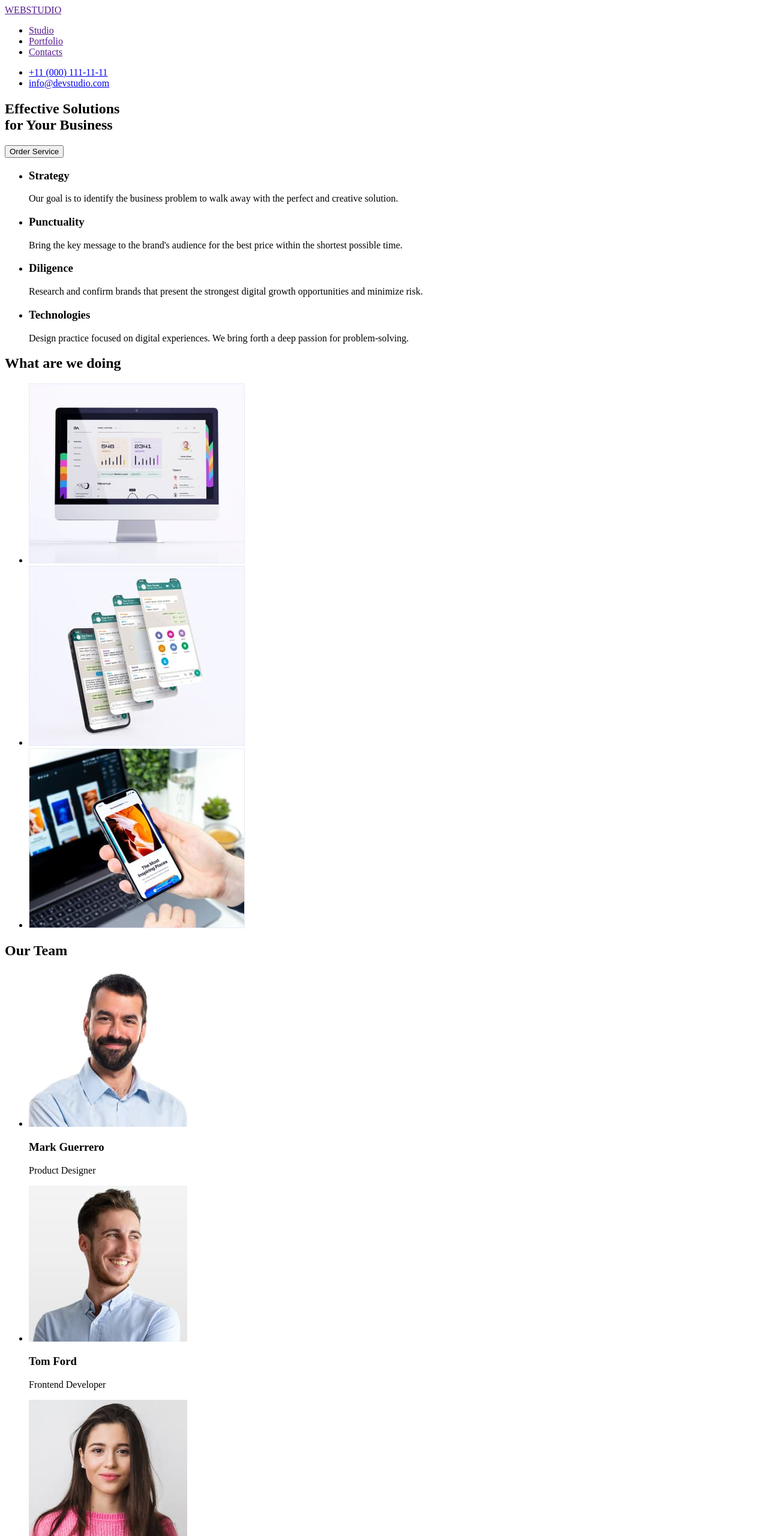
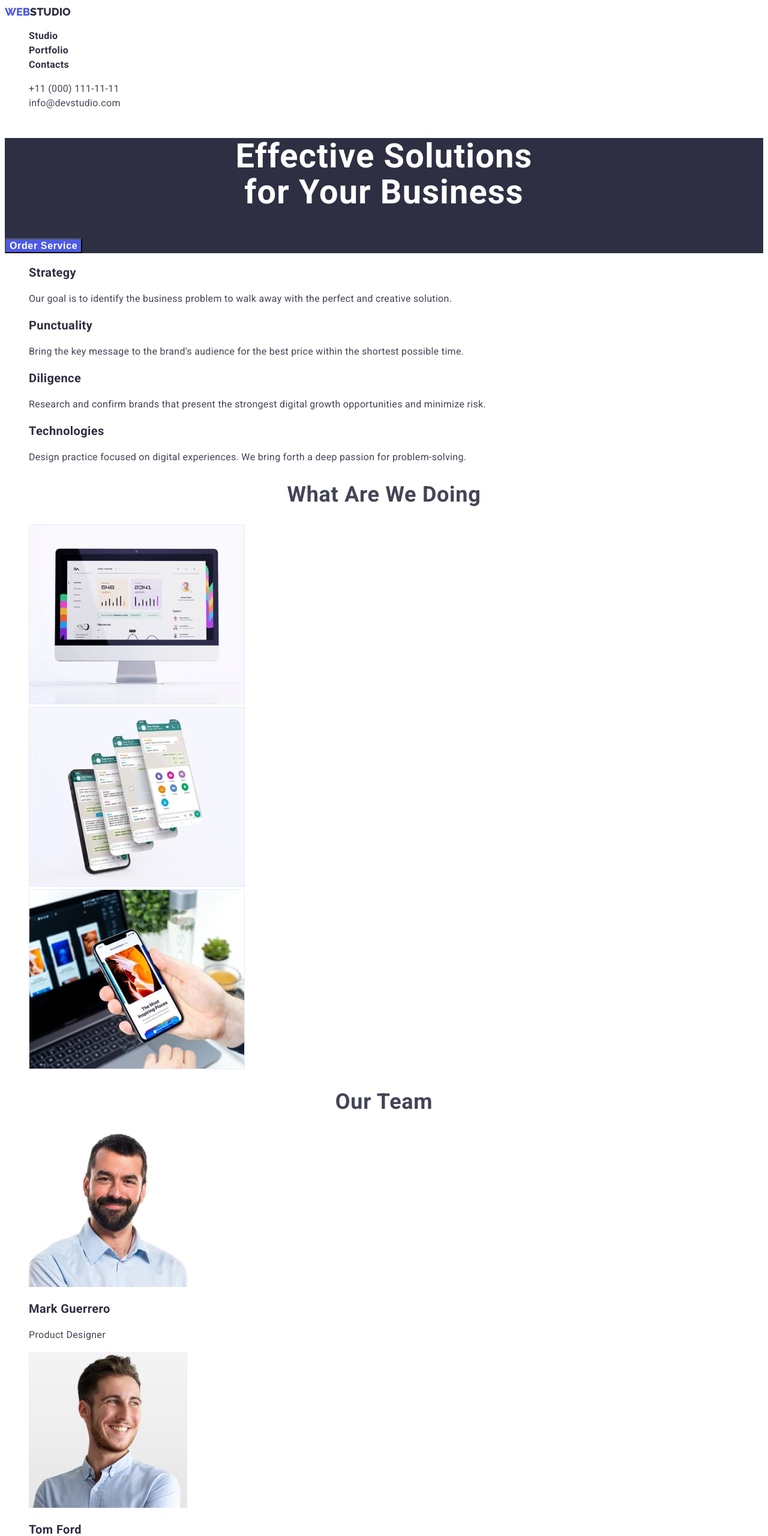
Before and after one commit to PoliukhovychAnna/goit-markup-hw-02, a plain HTML site: page index.html in a window 1280 px wide. Shown: the top 2560 px of the page at 60% size. Drawn offline with Linux system fonts and the light colour scheme.

Commit message:
added css

```diff
--- /dev/null
+++ b/css/styles.css
@@ -0,0 +1,172 @@
+:root {
+    --primary-font:'Roboto',sans-serif;
+    --bold-color:#2E2F42;
+    --normal-color: #434455;
+    --main-blue:#4D5AE5}
+
+body {font-family: var(--primary-font)}
+
+.list { list-style: none;}
+
+a { text-decoration: none}
+
+/*============================== HEADER ============================*/
+.logo-dark, .logo-dark:hover, .logo-dark:focus,.logo-dark:active {
+    font-family: 'Raleway',sans-serif;
+    font-weight: 800;
+    font-size: 18px;
+    line-height: 1.33;
+    color: var(--bold-color);}
+
+
+.span {color: var(--main-blue);}
+
+
+.nav-list-item {
+    font-weight: 600;
+    font-size: 16px;
+    line-height: 1.5;
+    letter-spacing: 0.02em;
+    color:var(--bold-color)}
+
+.nav-list-item:hover,
+.nav-list-item:focus {color: var(--normal-color)}
+.nav-list-item:active {color: var(--main-blue);}
+
+.contacts-item {
+    font-weight: 400;
+    font-size: 16px;
+    line-height: calc(24/16);
+    letter-spacing: 0.02em;
+    color: var(--normal-color);}
+.contacts-item:hover,
+.contacts-item:focus { color: var(--main-blue);}
+
+/*============================== HERO ============================*/
+.hero {
+    background-color: #2E2F42;;
+}
+.hero-title {
+    font-weight: 600;
+    font-size: 56px;
+    line-height: calc(60/56);
+    text-align: center;
+    letter-spacing: 0.02em;
+    color: #FFFFFF;}
+
+.main-button {
+    cursor: pointer;
+    background-color: #4D5AE5;
+    color: #FFFFFF;
+    font-weight: 600;
+    font-size: 16px;
+    line-height: calc(19/16);
+    align-items: center;
+    letter-spacing: 0.04em;}
+.main-button:active {background-color: #404BBF;}
+
+/*============================== ADVANTAGES ============================*/
+.advantages-list-item {
+    font-weight: 600;
+    font-size: 20px;
+    line-height: calc(24/20);
+    letter-spacing: 0.02em;
+    color: var(--bold-color);}
+.advantages-text {
+    font-size: 16px;
+    line-height: calc(24/16);
+    letter-spacing: 0.02em;
+    color:var(--normal-color);}
+
+/*============================== MENU ============================*/
+.menu-title {
+    font-weight: 600;
+    font-size: 36px;
+    line-height: calc(40/36);
+    text-align: center;
+    letter-spacing: 0.02em;
+    text-transform: capitalize;
+    color:var(--normal-color);
+}
+
+/*============================== EMPLOYEES ============================*/
+.team-title {
+    font-weight: 600;
+    font-size: 36px;
+    line-height: calc(40/36);
+    text-align: center;
+    letter-spacing: 0.02em;
+    text-transform: capitalize;
+    color: var(--normal-color);}
+
+.employee {
+    font-weight: 600;
+    font-size: 20px;
+    line-height: calc(24/20);
+    letter-spacing: 0.02em;
+    color: var(--bold-color);}
+
+
+.position {
+    font-size: 16px;
+    line-height: calc(24/16);
+    letter-spacing: 0.02em;
+    color: var(--normal-color);}
+
+
+/*============================== PORTFOLIO ============================*/
+
+
+/*============================== BUTTONS ============================*/
+
+.button-item {
+    cursor: pointer;
+    background-color: #F4F4FD;
+    font-weight: 600;
+    font-size: 16px;
+    line-height: calc(24/16);
+    align-items: center;
+    letter-spacing: 0.04em;
+    color: var(--main-blue);}
+.button-item:active {
+    background: var(--main-blue);
+    font-weight: 600;
+    font-size: 16px;
+    line-height: calc(24/16);
+    letter-spacing: 0.04em;
+    color: #FFFFFF;}
+
+/*============================== SECTION-PROJECTS ============================*/
+
+.project-title {
+        font-weight: 600;
+        font-size: 20px;
+        line-height: calc(24/20);
+        letter-spacing: 0.02em;
+        color: var(--bold-color);}
+
+.project-direction {
+        font-size: 16px;
+        line-height: calc(24/16);
+        letter-spacing: 0.02em;
+        color: var(--normal-color);}
+
+
+/*============================== FOOTER ============================*/
+.footer {
+    background-color: var(--bold-color);}
+
+.logo-light, .logo-light:hover,.logo-light:focus, .logo-light:active {
+    font-family: 'Raleway', sans-serif;
+    font-weight: 800;
+    font-size: 18px;
+    line-height: calc(21/18);
+    letter-spacing: 0.03em;
+    text-transform: uppercase;
+    color: #F4F4FD;}
+
+.footer-text {
+    font-size: 16px;
+    line-height: calc(24/16);
+    letter-spacing: 0.02em;
+    color: #E7E9FC;}
--- a/index.html
+++ b/index.html
@@ -6,96 +6,111 @@
     <meta http-equiv="X-UA-Compatible" content="IE=edge">
     <meta name="viewport" content="width=device-width, initial-scale=1.0">
     <title>WEBSTUDIO</title>
-    <link rel="stylesheet" href="./scc/styles.scc"/>
+    <link rel="stylesheet" href="./css/styles.css"/>
+    <link rel="preconnect" href="https://fonts.googleapis.com">
+    <link rel="preconnect" href="https://fonts.gstatic.com" crossorigin>
+    <link href="https://fonts.googleapis.com/css2?family=Raleway:wght@800&family=Roboto:wght@400;700&display=swap"
+        rel="stylesheet">
 </head>
 
 <body>
-    <header>
-        <a href="">WEBSTUDIO</a>
+
+<!-------------------HEADER ---------------------->
+    <header class="header">
+        <a class="logo-dark" href="./index.html"><span class="span">WEB</span>STUDIO</a>
         <nav>
-            <ul>
-                <li><a href="">Studio</a></li>
-                <li><a href="">Portfolio</a></li>
-                <li><a href="">Contacts</a></li>
+            <ul class="nav-list list ">
+                <li><a class="nav-list-item" href="./index.html">Studio</a></li>
+                <li><a class="nav-list-item" href="./portfolio.html">Portfolio</a></li>
+                <li><a class="nav-list-item" href="">Contacts</a></li>
             </ul>
         </nav>
-        <ul>
-            <li><a href="tel:+11(000)1111111">+11 (000) 111-11-11</a></li>
-            <li><a href="mailto:info@devstudio.com">info@devstudio.com</a></li>
+        <ul class="contacts list">
+            <li><a class="contacts-item" href="tel:+11(000)1111111">+11 (000) 111-11-11</a></li>
+            <li><a class="contacts-item" href="mailto:info@devstudio.com">info@devstudio.com</a></li>
         </ul>
     </header>
+    <main>
 
-    <main>
-        <section>
-            <h1>Effective Solutions <br> for Your Business</h1>
-            <button type="button">Order Service</button>
+<!--------------------- HERO -------------------------->
+        <section class="hero">
+            <h1 class="hero-title">Effective Solutions <br> for Your Business</h1>
+            <button class="main-button" type="button">Order Service</button>
         </section>
+<!--------------------- HERO -------------------------->
 
-        <section>
+<!---------------- ADVANTAGES ---------------------->
+        <section class="advantages">
             <!-- <h2>advantages</h2> -->
-            <ul>
+            <ul class="advantages-list list">
                 <li>
-                    <h3>Strategy</h3>
-                    <p>Our goal is to identify the business
+                    <h3 class="advantages-list-item">Strategy</h3>
+                    <p class="advantages-text">Our goal is to identify the business
                         problem to walk away with the perfect and creative solution.</p>
                 </li>
                 <li>
-                    <h3>Punctuality</h3>
-                    <p>Bring the key message to the brand's audience for the best price within the shortest possible
+                    <h3 class="advantages-list-item">Punctuality</h3>
+                    <p class="advantages-text">Bring the key message to the brand's audience for the best price within the shortest possible
                         time.</p>
                 </li>
                 <li>
-                    <h3>Diligence</h3>
-                    <p>Research and confirm brands that present the strongest digital growth opportunities and minimize
+                    <h3 class="advantages-list-item">Diligence</h3>
+                    <p class="advantages-text">Research and confirm brands that present the strongest digital growth opportunities and minimize
                         risk.
                     </p>
                 </li>
                 <li>
-                    <h3>Technologies</h3>
-                    <p>Design practice focused on digital experiences. We bring forth a deep passion for
+                    <h3 class="advantages-list-item">Technologies</h3>
+                    <p class="advantages-text">Design practice focused on digital experiences. We bring forth a deep passion for
                         problem-solving.</p>
                 </li>
             </ul>
         </section>
+<!---------------- ADVANTAGES ---------------------->
 
-        <section>
-            <h2>What are we doing</h2>
-            <ul>
+<!--------------------- MENU ---------------------->
+        <section class="menu">
+            <h2 class="menu-title">What are we doing</h2>
+            <ul class="list">
                 <li><img src="./images/photo-1.jpg" alt="computer" width="360" height="300"></li>
                 <li><img src="./images/photo-2.jpg" alt="chat" width="360" height="300"></li>
                 <li><img src="./images/photo-3.jpg" alt="phone" width="360" height="300"></li>
             </ul>
         </section>
+<!--------------------- MENU ---------------------->
 
-        <section>
-            <h2>Our Team</h2>
-            <ul>
+<!--------------------- EMPLOYEES ---------------------->
+        <section class="team">
+            <h2 class="team-title">Our Team</h2>
+            <ul class="team-list list">
                 <li>
                     <img src="./images/img1.jpg" alt="member" width="264" height="260">
-                    <h3>Mark Guerrero</h3>
-                    <p>Product Designer</p>
+                    <h3 class="employee">Mark Guerrero</h3>
+                    <p class="position">Product Designer</p>
                 </li>
                 <li>
                     <img src="./images/img2.jpg" alt="member" width="264" height="260">
-                    <h3>Tom Ford</h3>
-                    <p>Frontend Developer</p>
+                    <h3 class="employee">Tom Ford</h3>
+                    <p class="position">Frontend Developer</p>
                 </li>
                 <li><img src="./images/img3.jpg" alt="member" width="264" height="260">
-                    <h3>Camila Garcia</h3>
-                    <p>Marketing</p>
+                    <h3 class="employee">Camila Garcia</h3>
+                    <p class="position">Marketing</p>
                 </li>
                 <li>
                     <img src="./images/img4.jpg" alt="member" width="264" height="260">
-                    <h3>Daniel Wilson</h3>
-                    <p>UI Designer</p>
+                    <h3 class="employee">Daniel Wilson</h3>
+                    <p class="position">UI Designer</p>
                 </li>
             </ul>
         </section>
+<!--------------------- EMPLOYEES ---------------------->
     </main>
 
-    <footer>
-        <a href="">WEBSTUDIO</a>
-        <p>Increase the flow of customers and sales for your business with digital marketing & growth solutions.</p>
+<!--------------------- FOOTER ---------------------->
+    <footer class="footer">
+        <a class="logo-light" href=""><span class="span">WEB</span>STUDIO</a>
+        <p class="footer-text">Increase the flow of customers and sales for your business with digital marketing & growth solutions.</p>
     </footer>
 
 </body>
```
Also changed, not shown: portfolio.html (added, +122 -0 lines), img.portfolio/project1.jpg (added), img.portfolio/project2.jpg (added), img.portfolio/project3.jpg (added), img.portfolio/project4.jpg (added), img.portfolio/project5.jpg (added), img.portfolio/project6.jpg (added), img.portfolio/project7.jpg (added), img.portfolio/project8.jpg (added), img.portfolio/project9.jpg (added).
